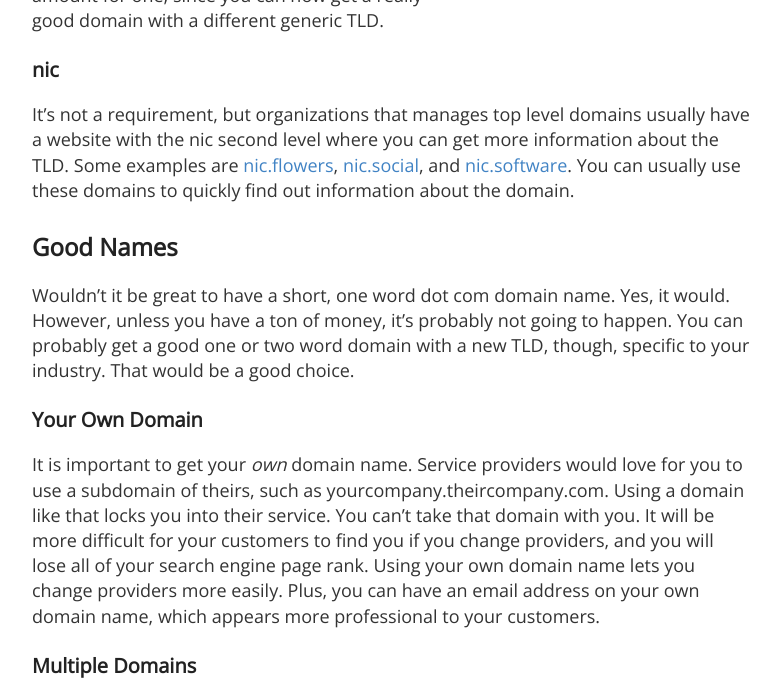
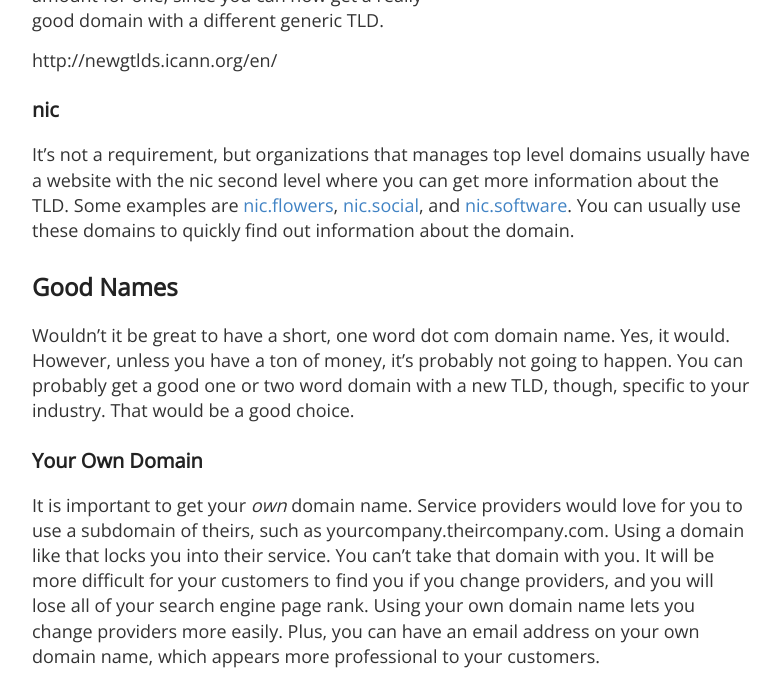
Before and after one commit to GaryChamberlain/garychamberlain.github.io, a Jekyll site: the page built from _posts/2015-06-22-startup-domain-name.md, in a window 1280 px wide and 900 px high, scrolled down 1635 px, cut to the strip 212-900 px from the top of the window. Shown: the whole strip, without its empty margins (248-1028 px from the left). Built offline with Jekyll 4.4.1, drawn with Linux system fonts in a browser that asks for light colours; Markdown is read by kramdown in place of the engine named in the settings; part of the change alters nothing that is shown.

Commit message:
Updated 2015-06-22-startup-domain-name.md

```diff
--- a/_posts/2015-06-22-startup-domain-name.md
+++ b/_posts/2015-06-22-startup-domain-name.md
@@ -39,6 +39,8 @@ Until recently, it was difficult and expensive to get a decent domain name.  The
 <iframe width="297" height="164" src="http://www.youtube.com/embed/1kFcxf8KAjg?showinfo=0" frameborder="0" allowfullscreen="" style="float:right;"></iframe>
 There has been an explosion of new top level domains, with more coming all the time.  The act of referring to a website as a "dot com" will be relegated to an anachronism over the coming years.  So, there's no need to worry about having that perfect .com domain, or pay an exhorbitant amount for one, since you can now get a really good domain with a different generic TLD.
 
+http://newgtlds.icann.org/en/
+
 ### nic
 
 It's not a requirement, but organizations that manages top level domains usually have a website with the nic second level where you can get more information about the TLD.  Some examples are [nic.flowers](http://nic.flowers/), [nic.social](http://nic.social/), and [nic.software](http://nic.software/). You can usually use these domains to quickly find out information about the domain.
```
